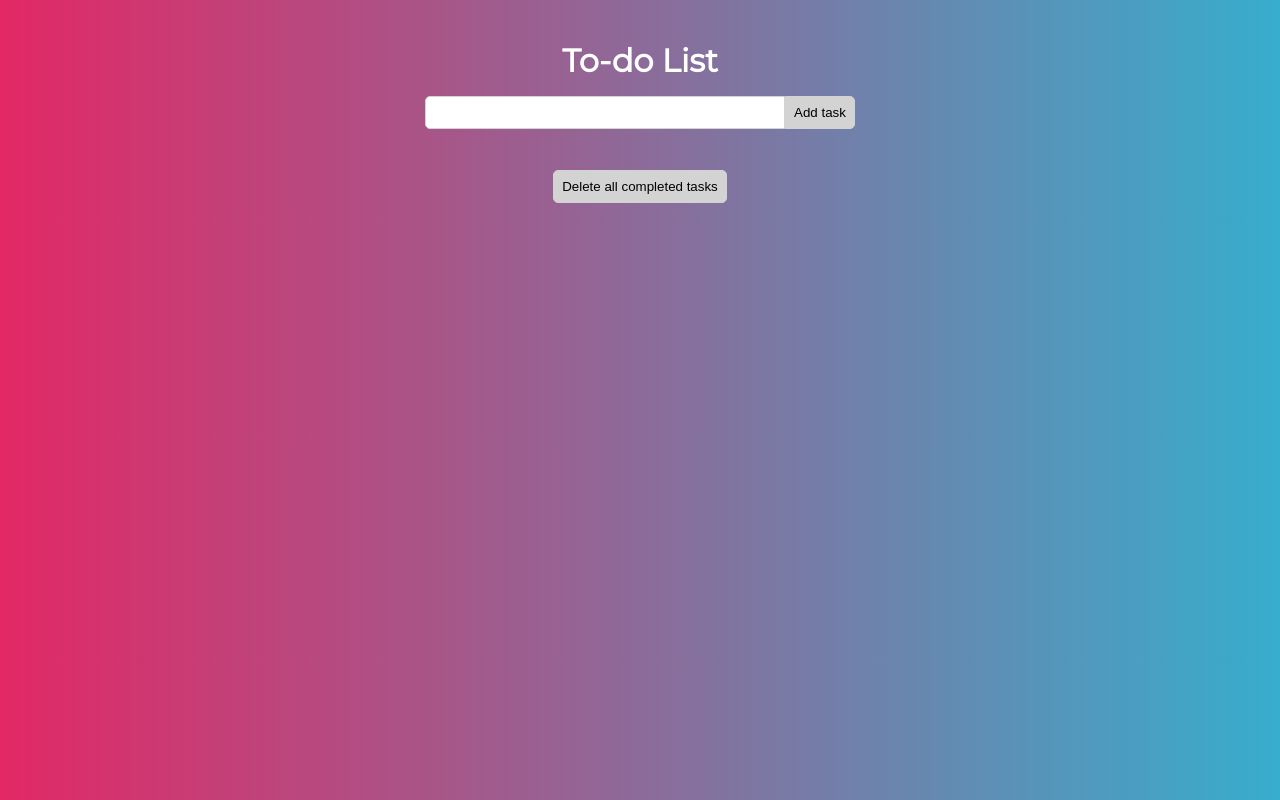
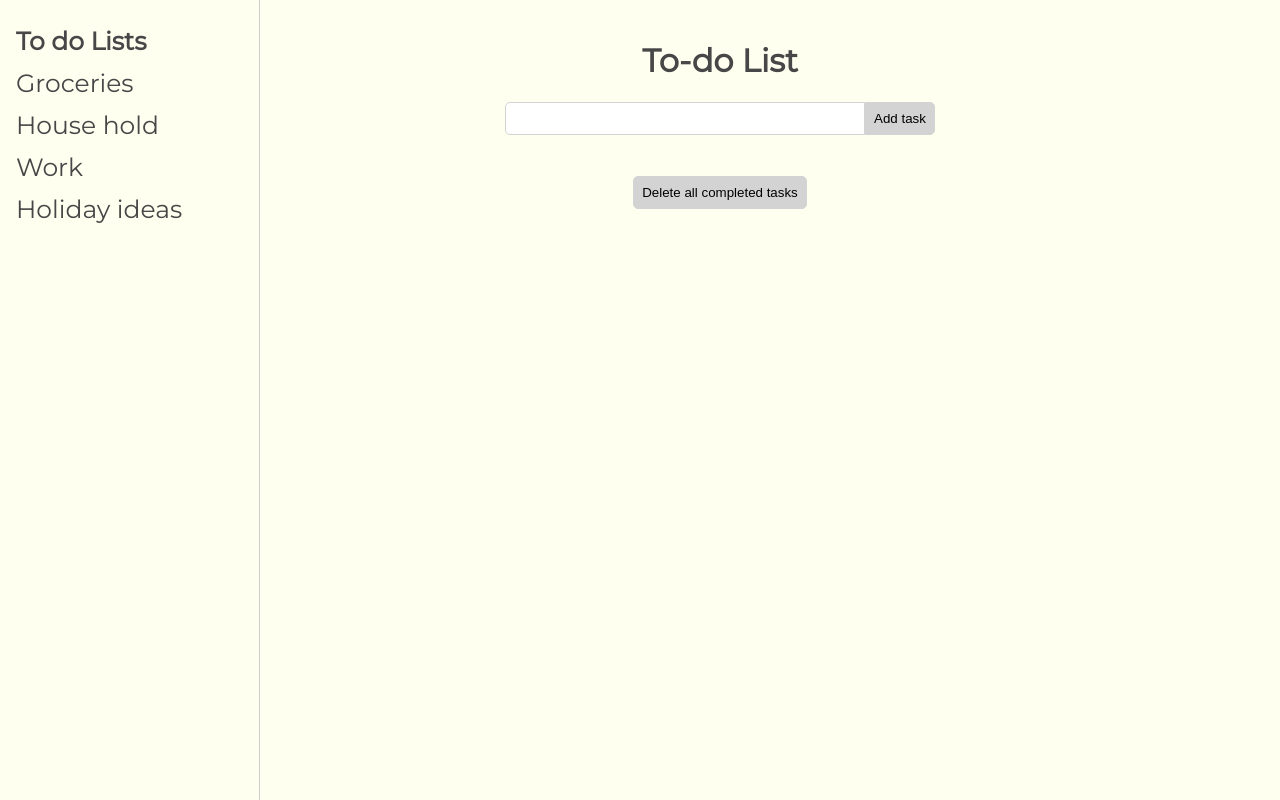
Before and after one commit to ambertaal/to-do-list-js, a plain HTML site: page index.html in a window 1280 px wide. Drawn offline with Linux system fonts and the light colour scheme.

Commit message:
feat: add sidenav

```diff
--- a/index.html
+++ b/index.html
@@ -12,11 +12,21 @@
     <title>To-do List</title>
   </head>
   <body>
+    <div class="sidenav">
+      <h2>To do Lists</h2>
+      <a href="#groceries">Groceries</a>
+      <a href="#house-hold">House hold</a>
+      <a href="#work">Work</a>
+      <a href="#holiday-ideas">Holiday ideas</a>
+    </div>
+    <div class="main">
       <div class="container">
         <div class="nav">
           <h2>To-do List</h2>
           <div class="user-input">
-          <input id="input" type="text" /><button id="submit">Add task</button>
+            <input id="input" type="text" /><button id="submit">
+              Add task
+            </button>
           </div>
         </div>
       </div>
@@ -27,6 +37,7 @@
           <button id="clear-items">Delete all completed tasks</button>
         </div>
       </div>
+    </div>
 
     <script src="script.js"></script>
   </body>
--- a/style.css
+++ b/style.css
@@ -8,8 +8,58 @@
 
 body {
   font-family: "Montserrat", sans-serif;
-  background-image: linear-gradient(to right, #e22865, #37adcd);
-  color: white;
+  background-color: #fffff0;
+  color: #474747;
+}
+
+.sidenav {
+  border-right: 1px solid #ccc;
+
+  height: 100%;
+  width: 260px;
+  position: fixed;
+  z-index: 1;
+  top: 0;
+  left: 0;
+  background-color: #fffff0;
+  overflow-x: hidden;
+  padding-top: 20px;
+}
+
+.sidenav h2 {
+  padding: 6px 8px 6px 16px;
+  text-decoration: none;
+  font-size: 25px;
+  color: #474747;
+  display: block;
+}
+
+.sidenav a {
+  padding: 6px 8px 6px 16px;
+  text-decoration: none;
+  font-size: 25px;
+  color: #474747;
+  display: block;
+}
+
+.sidenav a:hover {
+  color: #ffffff;
+  background-color: #000000;
+}
+
+.main {
+  margin-left: 160px; /* Same as the width of the sidenav */
+  font-size: 28px; /* Increased text to enable scrolling */
+  padding: 0px 10px;
+}
+
+@media screen and (max-height: 450px) {
+  .sidenav {
+    padding-top: 15px;
+  }
+  .sidenav a {
+    font-size: 18px;
+  }
 }
 
 .container {
@@ -57,8 +107,8 @@ body {
 }
 
 .user-input input:focus {
-  box-shadow: 0 0 5px #e22865;
-  border: 1px solid #e22865;
+  box-shadow: 0 0 5px #4d4d4d;
+  border: 1px solid #4d4d4d;
 }
 
 .user-input button {
@@ -74,8 +124,8 @@ body {
 }
 
 .user-input button:hover {
-  background-color: transparent;
-  color: white;
+  background-color: #ffbc49;
+  border: 1px solid #ffbc49;
 }
 
 .to-do-items {
@@ -102,8 +152,8 @@ body {
 }
 
 .item:hover {
-  box-shadow: 0 0 20px #e22865;
-  border: 1px solid #e22865;
+  box-shadow: 0 0 5px #4d4d4d;
+  border: 1px solid #4d4d4d;
 }
 
 .item i {
@@ -125,6 +175,11 @@ body {
   border: 1px solid lightgray;
   border-radius: 5px;
   margin: 16px 0;
+}
+
+.clear-items button:hover {
+  background-color: #ffbc49;
+  border: 1px solid #ffbc49;
 }
 
 @media (max-width: 768px) {
```
Lines whose indentation alone changed are shown as unchanged.
